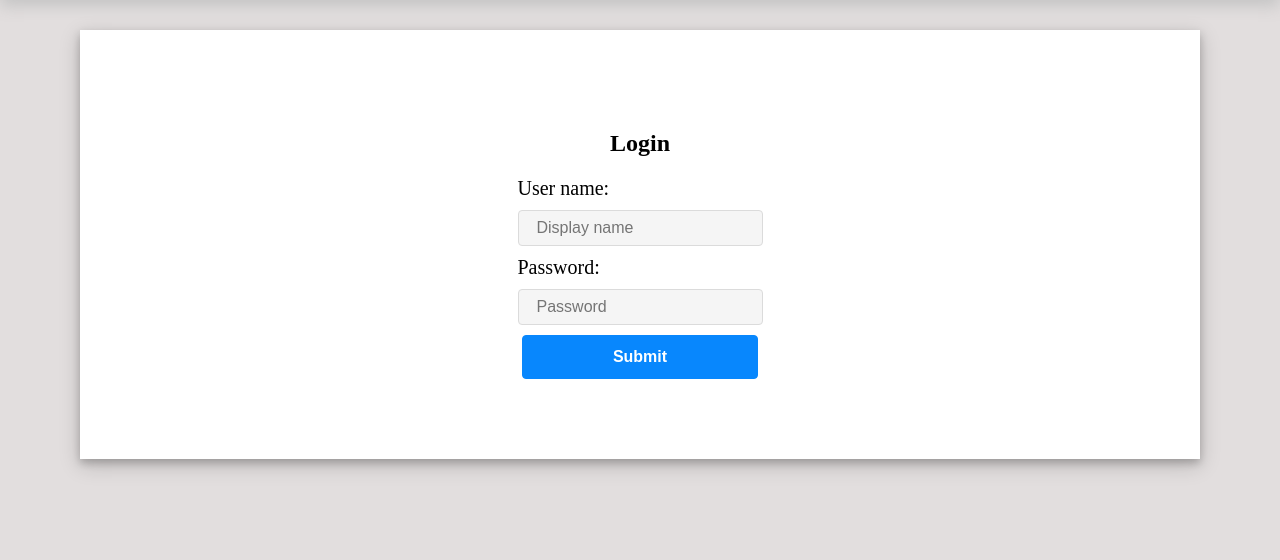
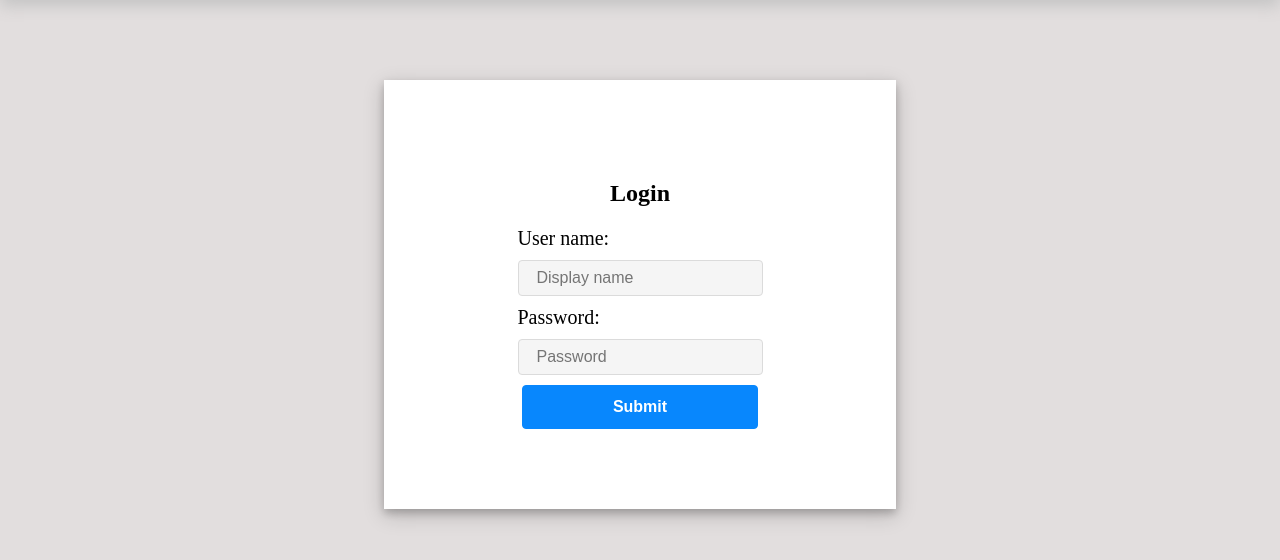
Before and after one commit to calvinpete/To-do-list-app, a Python web app: template templates/UI/login.html in a window 1280 px wide. Shown: the part 68-628 px from the top of the page. Run offline with Jinja, Linux system fonts and the light colour scheme; the template is opened without the code that fills it, so the values that code supplies are empty.

Commit message:
[Delivers #160444562] add style to personal div element and modify poision of the form element

```diff
--- a/static/styles/login.css
+++ b/static/styles/login.css
@@ -1,18 +1,20 @@
+.personal_details {
+    display: flex;
+    align-items: center;
+    justify-content: center;
+}
 
 .login {
     display: flex;
     flex-direction: column;
     align-items: center;
+    justify-content: center;
     box-sizing: border-box;
-    max-width: 100%;
+    width: 40%;
     padding-top: 80px;
     padding-bottom: 80px;
-    padding-left: 10px;
-    padding-right: 10px;
-    margin-left: 80px;
-    margin-right: 80px;
-    margin-top: 30px;
-    margin-bottom: 10px;
+    margin-top: 80px;
+    margin-bottom: 20px;
     background-color: #ffffff;
     box-shadow: 0 4px 8px 0 rgba(0, 0, 0, 0.2), 0 6px 20px 0 rgba(0, 0, 0, 0.19)
 }
@@ -48,3 +50,10 @@ input {
 .submit_button button:hover {
     background-color: #0366c4;
 }
+
+@media only screen and (max-width: 1120px) {
+    .login {
+        width: 70%;
+        margin-top: 30px;
+    }
+}
```
